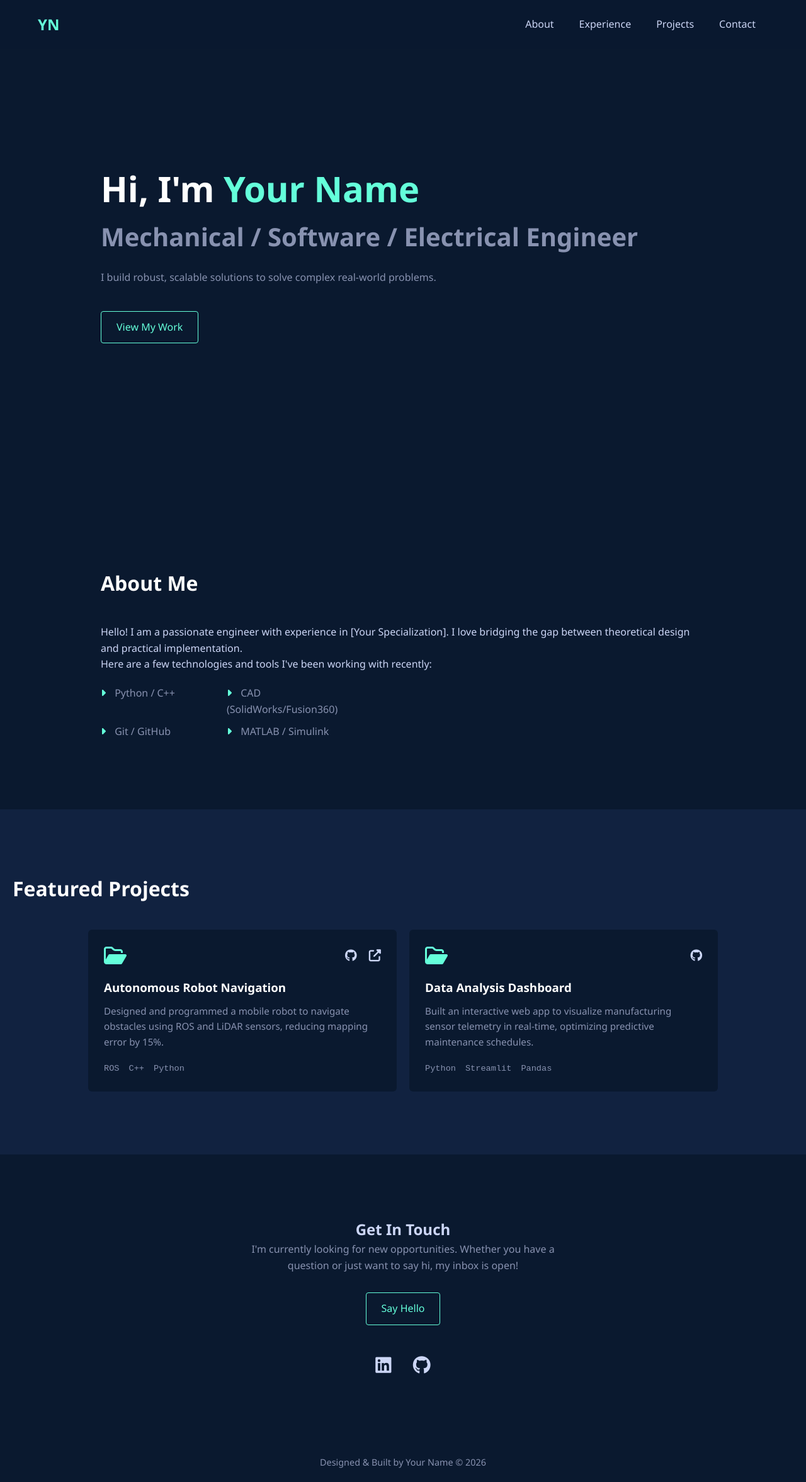
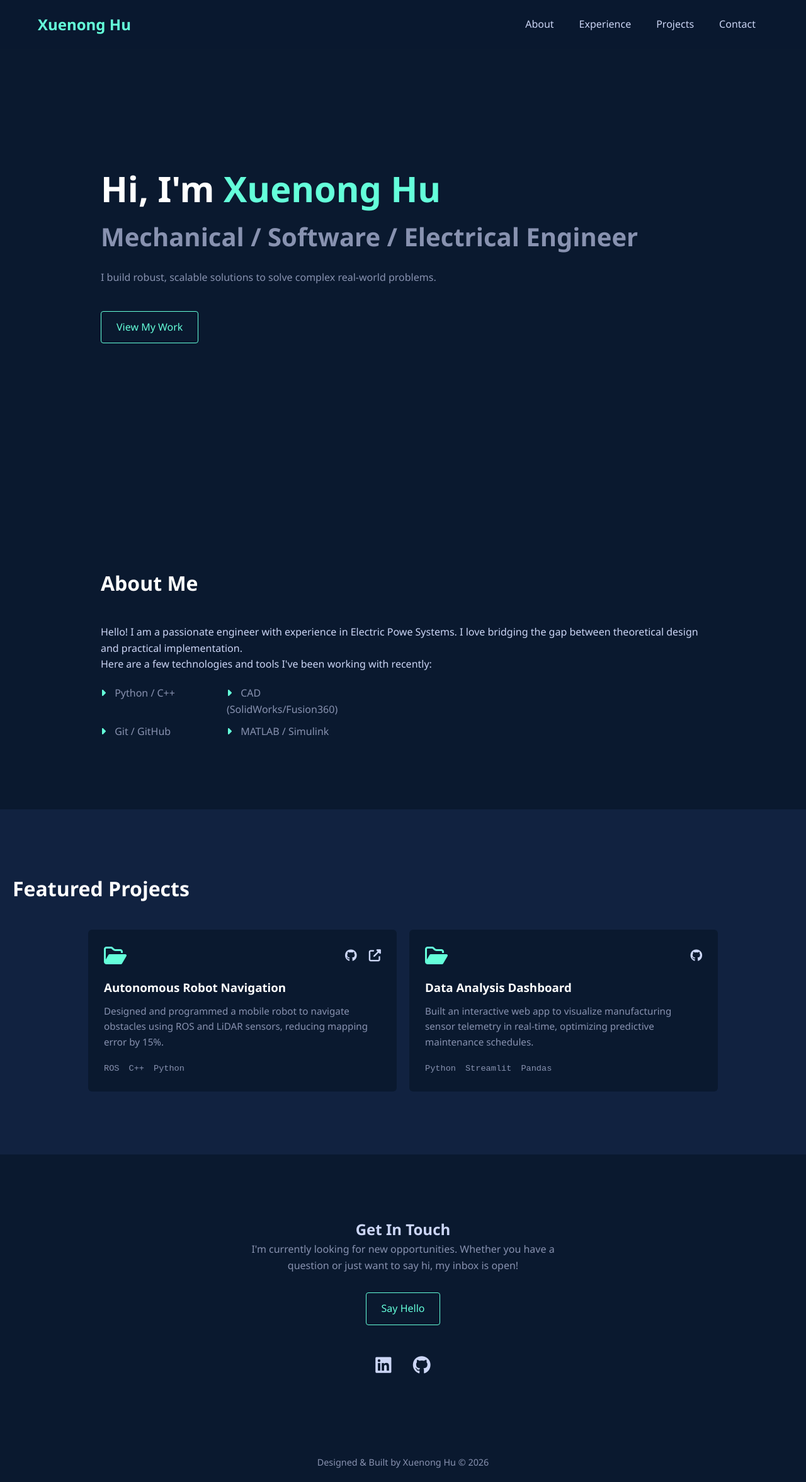
Before and after one commit to XuenongHu/XuenongHu, a plain HTML site: page index.html in a window 1280 px wide. Shown: the whole page at 63% size. Drawn offline with Linux system fonts and the light colour scheme.

Commit message:
Update index.html

```diff
--- a/index.html
+++ b/index.html
@@ -3,7 +3,7 @@
 <head>
     <meta charset="UTF-8">
     <meta name="viewport" content="width=device-width, initial-scale=1.0">
-    <title>Your Name | Engineering Portfolio</title>
+    <title>Xuenong Hu | Engineering Portfolio</title>
     <link rel="stylesheet" href="style.css">
     <link rel="stylesheet" href="https://cdnjs.cloudflare.com/ajax/libs/font-awesome/6.4.0/css/all.min.css">
 </head>
@@ -11,7 +11,7 @@
 
     <nav class="navbar">
         <div class="nav-container">
-            <a href="#" class="nav-logo">YN</a>
+            <a href="#" class="nav-logo">Xuenong Hu</a>
             <ul class="nav-menu" id="nav-menu">
                 <li><a href="#about" class="nav-link">About</a></li>
                 <li><a href="#experience" class="nav-link">Experience</a></li>
@@ -26,7 +26,7 @@
 
     <header class="hero">
         <div class="hero-content">
-            <h1>Hi, I'm <span class="highlight">Your Name</span></h1>
+            <h1>Hi, I'm <span class="highlight">Xuenong Hu</span></h1>
             <h2>Mechanical / Software / Electrical Engineer</h2>
             <p>I build robust, scalable solutions to solve complex real-world problems.</p>
             <a href="#projects" class="btn">View My Work</a>
@@ -37,7 +37,7 @@
         <h2 class="section-title">About Me</h2>
         <div class="about-container">
             <div class="about-text">
-                <p>Hello! I am a passionate engineer with experience in [Your Specialization]. I love bridging the gap between theoretical design and practical implementation.</p>
+                <p>Hello! I am a passionate engineer with experience in Electric Powe Systems. I love bridging the gap between theoretical design and practical implementation.</p>
                 <p>Here are a few technologies and tools I've been working with recently:</p>
                 <ul class="skills-list">
                     <li><i class="fas fa-caret-right"></i> Python / C++</li>
@@ -96,7 +96,7 @@
     <section id="contact" class="section contact-section">
         <h2>Get In Touch</h2>
         <p>I'm currently looking for new opportunities. Whether you have a question or just want to say hi, my inbox is open!</p>
-        <a href="mailto:your.email@example.com" class="btn">Say Hello</a>
+        <a href="mailto:Xuenong.Hu@outlook.com" class="btn">Say Hello</a>
         <div class="social-links">
             <a href="#" target="_blank"><i class="fab fa-linkedin"></i></a>
             <a href="#" target="_blank"><i class="fab fa-github"></i></a>
@@ -104,7 +104,7 @@
     </section>
 
     <footer>
-        <p>Designed & Built by Your Name &copy; 2026</p>
+        <p>Designed & Built by Xuenong Hu &copy; 2026</p>
     </footer>
 
     <script src="script.js"></script>
```
